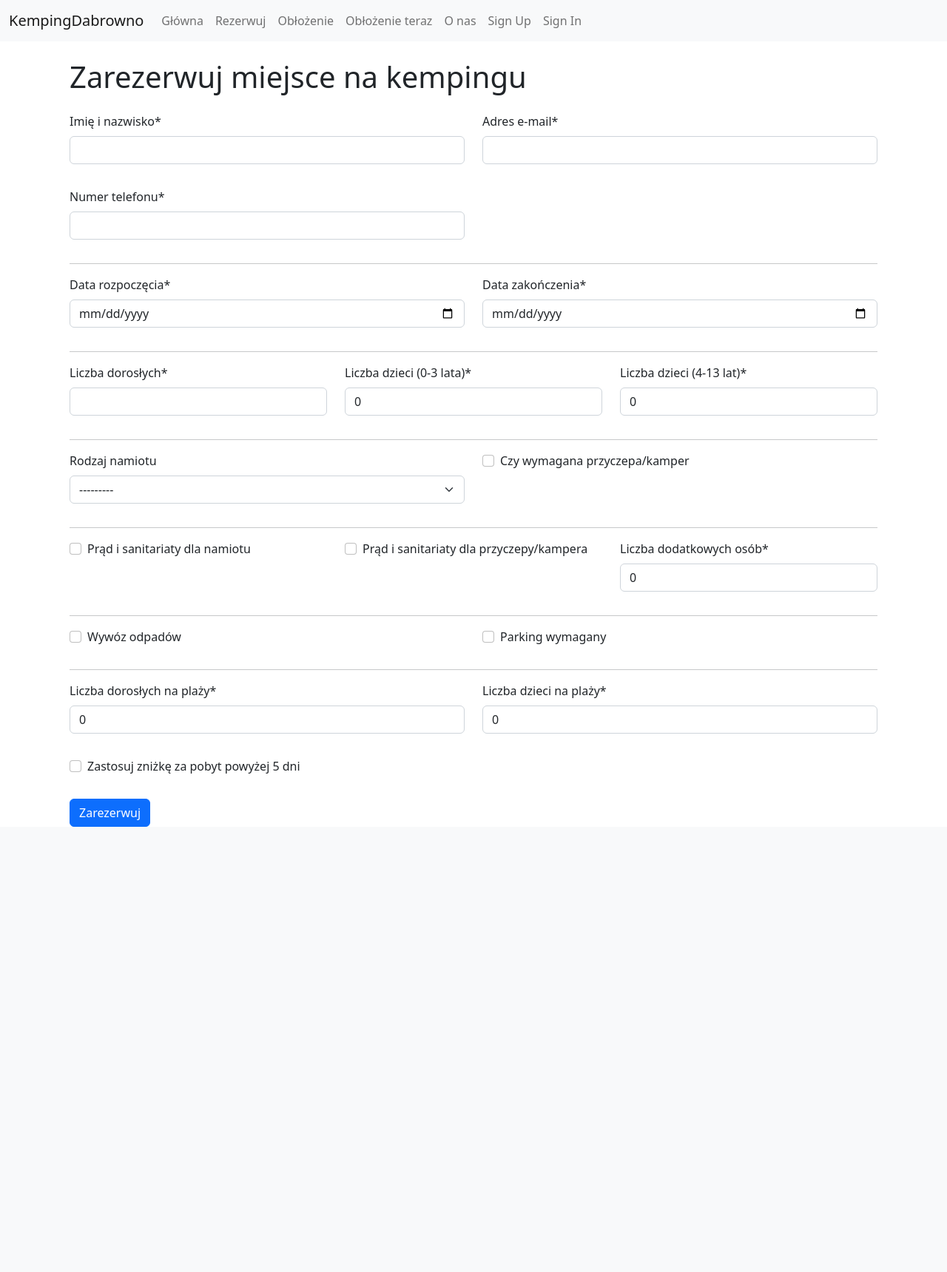
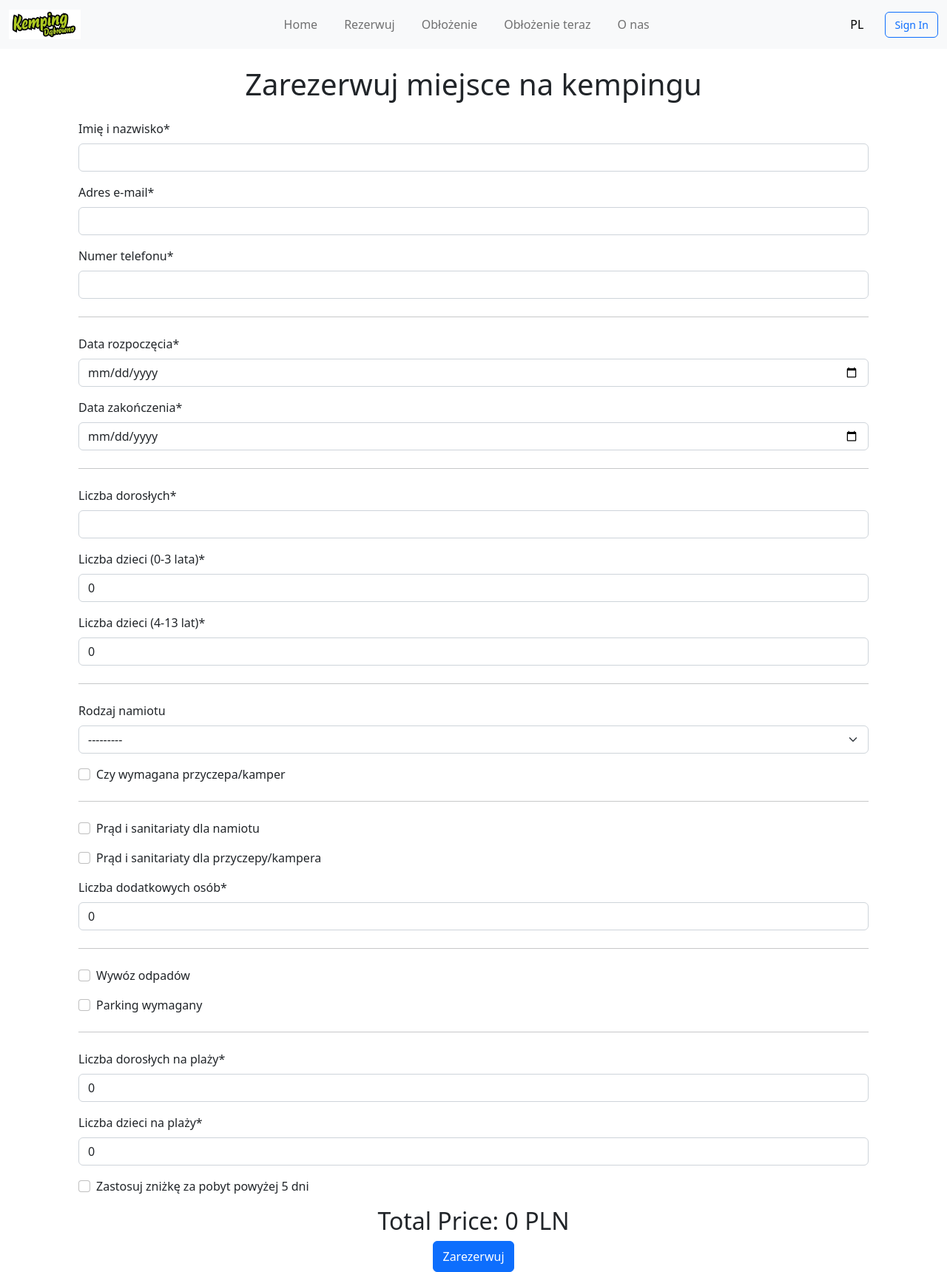
Before and after one commit to vic-cieslak/campsite-manager, a Django app: page /rezerwuj/ in a window 1280 px wide. Shown: the whole page at 74% size. Before the commit the page ends 1118 px from the top, so only its background shows below. Run offline with Django 4.2, Linux system fonts and the light colour scheme; parts of the project's set-up code (start-up, migrations or seed data) failed here and were passed over; some libraries are stand-ins or nearby versions.

Commit message:
add logo, nicer reservation page

```diff
--- a/kempingdabrowno/templates/base.html
+++ b/kempingdabrowno/templates/base.html
@@ -29,6 +29,34 @@
 
   <link href="{% static 'css/project.css' %}" rel="stylesheet" />
 
+<style>
+.navbar-nav {
+  margin: auto;
+}
+
+.navbar-nav .nav-item {
+  margin: 0 10px;
+}
+
+.navbar-brand img {
+  max-height: 40px;
+}
+
+.dropdown-toggle::after {
+  display: none;
+}
+
+.dropdown-menu {
+  min-width: 100px;
+}
+
+.btn-outline-primary, .btn-outline-secondary {
+  padding: 0.375rem 0.75rem;
+  font-size: 0.875rem;
+}
+
+
+</style>
 
 {% endblock css %}
 <!-- Le javascript
@@ -63,20 +91,16 @@
   <div class="mb-1">
     <nav class="navbar navbar-expand-md navbar-light bg-light">
       <div class="container-fluid">
-        <button class="navbar-toggler navbar-toggler-right"
-                type="button"
-                data-bs-toggle="collapse"
-                data-bs-target="#navbarSupportedContent"
-                aria-controls="navbarSupportedContent"
-                aria-expanded="false"
-                aria-label="Toggle navigation">
+        <a class="navbar-brand" href="{% url 'home' %}">
+          <img src="{% static 'images/kemping_logo.png' %}" alt="KempingDabrowno" height="150">
+        </a>
+        <button class="navbar-toggler" type="button" data-bs-toggle="collapse" data-bs-target="#navbarNav" aria-controls="navbarNav" aria-expanded="false" aria-label="Toggle navigation">
           <span class="navbar-toggler-icon"></span>
         </button>
-        <a class="navbar-brand" href="{% url 'home' %}">KempingDabrowno</a>
-        <div class="collapse navbar-collapse" id="navbarSupportedContent">
-          <ul class="navbar-nav mr-auto">
+        <div class="collapse navbar-collapse justify-content-center" id="navbarNav">
+          <ul class="navbar-nav">
             <li class="nav-item active">
-              <a class="nav-link" href="{% url 'home' %}">Główna <span class="visually-hidden">(current)</span></a>
+              <a class="nav-link" href="{% url 'home' %}">Home</a>
             </li>
             <li class="nav-item">
               <a class="nav-link" href="{% url 'create_reservation' %}">Rezerwuj</a>
@@ -90,28 +114,31 @@
             <li class="nav-item">
               <a class="nav-link" href="{% url 'about' %}">O nas</a>
             </li>
+          </ul>
+        </div>
+        <div class="d-flex align-items-center">
+          {% get_current_language as LANGUAGE_CODE %}
+          <div class="dropdown me-3">
+            <button class="btn btn-light dropdown-toggle" type="button" id="dropdownLanguageButton" data-bs-toggle="dropdown" aria-expanded="false">
+              {% if LANGUAGE_CODE == 'en' %}
+                EN
+              {% elif LANGUAGE_CODE == 'pl' %}
+                PL
+              {% endif %}
+            </button>
+            <ul class="dropdown-menu" aria-labelledby="dropdownLanguageButton">
+              <li><a class="dropdown-item" href="?language=en">EN</a></li>
+              <li><a class="dropdown-item" href="?language=pl">PL</a></li>
+            </ul>
+          </div>
+          <div>
             {% if request.user.is_authenticated %}
-              <li class="nav-item">
-                <a class="nav-link"
-                   href="{% url 'users:detail' request.user.pk %}">{% translate "My Profile" %}</a>
-              </li>
-              <li class="nav-item">
-                {# URL provided by django-allauth/account/urls.py #}
-                <a class="nav-link" href="{% url 'account_logout' %}">{% translate "Sign Out" %}</a>
-              </li>
+              <a class="btn btn-outline-primary" href="{% url 'users:detail' request.user.pk %}">My Profile</a>
+              <a class="btn btn-outline-secondary ms-2" href="{% url 'account_logout' %}">Sign Out</a>
             {% else %}
-              {% if ACCOUNT_ALLOW_REGISTRATION %}
-                <li class="nav-item">
-                  {# URL provided by django-allauth/account/urls.py #}
-                  <a id="sign-up-link" class="nav-link" href="{% url 'account_signup' %}">{% translate "Sign Up" %}</a>
-                </li>
-              {% endif %}
-              <li class="nav-item">
-                {# URL provided by django-allauth/account/urls.py #}
-                <a id="log-in-link" class="nav-link" href="{% url 'account_login' %}">{% translate "Sign In" %}</a>
-              </li>
+              <a class="btn btn-outline-primary" href="{% url 'account_login' %}">Sign In</a>
             {% endif %}
-          </ul>
+          </div>
         </div>
       </div>
     </nav>
--- a/kempingdabrowno/templates/pages/camping_population_chart.html
+++ b/kempingdabrowno/templates/pages/camping_population_chart.html
@@ -16,7 +16,7 @@
         const data = {
             labels: labels,
             datasets: [{
-                label: 'Ilość namiotów na kempingu',
+                label: 'Ilość ludzi na kempingu',
                 data: [
                     {% for data in population_data %}
                         {{ data.total_people }},
--- a/kempingdabrowno/templates/pages/create_reservation.html
+++ b/kempingdabrowno/templates/pages/create_reservation.html
@@ -2,89 +2,183 @@
 {% load crispy_forms_tags %}
 
 {% block content %}
-    <div class="container mt-4">
-        <h1 class="mb-4">Zarezerwuj miejsce na kempingu</h1>
-        <form method="post" class="needs-validation" novalidate>
+<link rel="stylesheet" href="https://cdn.jsdelivr.net/npm/flatpickr/dist/flatpickr.min.css">
+<script src="https://cdn.jsdelivr.net/npm/flatpickr"></script>
+
+    <div class="container mx-auto mt-4 px-4 md:px-0">
+        <h1 class="text-2xl font-semibold mb-4 text-center">Zarezerwuj miejsce na kempingu</h1>
+        <form method="post" class="needs-validation" novalidate id="reservationForm">
             {% csrf_token %}
-            <div class="row mb-3">
-                <div class="col-md-6">
+
+            <!-- User Info -->
+            <div class="grid grid-cols-1 md:grid-cols-2 gap-4 mb-6 max-w-sm mx-auto">
+                <div>
                     {{ form.full_name|as_crispy_field }}
                 </div>
-                <div class="col-md-6">
+                <div>
                     {{ form.email|as_crispy_field }}
                 </div>
-            </div>
-            <div class="row mb-3">
-                <div class="col-md-6">
+                <div>
                     {{ form.phone_number|as_crispy_field }}
                 </div>
             </div>
-            <hr>
-            <div class="row mb-3">
-                <div class="col-md-6">
+
+            <!-- Dates -->
+            <hr class="my-4">
+            <div class="grid grid-cols-1 md:grid-cols-2 gap-4 mb-6 max-w-sm mx-auto">
+                <div>
                     {{ form.start_date|as_crispy_field }}
                 </div>
-                <div class="col-md-6">
+                <div>
                     {{ form.end_date|as_crispy_field }}
                 </div>
             </div>
-            <hr>
-            <div class="row mb-3">
-                <div class="col-md-4">
+
+            <!-- Number of People -->
+            <hr class="my-4">
+            <div class="grid grid-cols-1 md:grid-cols-3 gap-4 mb-6 max-w-sm mx-auto">
+                <div>
                     {{ form.num_adults|as_crispy_field }}
+                    <input type="hidden" id="price_per_adult" value="50">
                 </div>
-                <div class="col-md-4">
+                <div>
                     {{ form.num_children_0_3|as_crispy_field }}
+                    <input type="hidden" id="price_per_child_0_3" value="0">
                 </div>
-                <div class="col-md-4">
+                <div>
                     {{ form.num_children_4_13|as_crispy_field }}
+                    <input type="hidden" id="price_per_child_4_13" value="30">
                 </div>
             </div>
-            <hr>
-            <div class="row mb-3">
-                <div class="col-md-6">
+
+            <!-- Camping Details -->
+            <hr class="my-4">
+            <div class="grid grid-cols-1 md:grid-cols-2 gap-4 mb-6 max-w-sm mx-auto">
+                <div>
                     {{ form.tent_type|as_crispy_field }}
                 </div>
-                <div class="col-md-6">
+                <div>
                     {{ form.caravan_required|as_crispy_field }}
+                    <input type="hidden" id="price_for_caravan" value="100">
                 </div>
             </div>
-            <hr>
-            <div class="row mb-3">
-                <div class="col-md-4">
+
+            <!-- Electricity and Extras -->
+            <hr class="my-4">
+            <div class="grid grid-cols-1 md:grid-cols-3 gap-4 mb-6 max-w-sm mx-auto">
+                <div>
                     {{ form.electricity_for_tent|as_crispy_field }}
+                    <input type="hidden" id="price_for_electricity_tent" value="20">
                 </div>
-                <div class="col-md-4">
+                <div>
                     {{ form.electricity_for_caravan|as_crispy_field }}
+                    <input type="hidden" id="price_for_electricity_caravan" value="30">
                 </div>
-                <div class="col-md-4">
+                <div>
                     {{ form.extra_person_count|as_crispy_field }}
+                    <input type="hidden" id="price_per_extra_person" value="40">
                 </div>
             </div>
-            <hr>
-            <div class="row mb-3">
-                <div class="col-md-6">
+
+            <!-- Additional Services -->
+            <hr class="my-4">
+            <div class="grid grid-cols-1 md:grid-cols-2 gap-4 mb-6 max-w-sm mx-auto">
+                <div>
                     {{ form.waste_disposal|as_crispy_field }}
                 </div>
-                <div class="col-md-6">
+                <div>
                     {{ form.parking_required|as_crispy_field }}
                 </div>
             </div>
-            <hr>
-            <div class="row mb-3">
-                <div class="col-md-6">
+
+            <!-- Beach Stay -->
+            <hr class="my-4">
+            <div class="grid grid-cols-1 md:grid-cols-2 gap-4 mb-6 max-w-sm mx-auto">
+                <div>
                     {{ form.num_beach_stay_adults|as_crispy_field }}
                 </div>
-                <div class="col-md-6">
+                <div>
                     {{ form.num_beach_stay_children|as_crispy_field }}
                 </div>
             </div>
-            <div class="row mb-3">
-                <div class="col-md-6">
-                    {{ form.apply_discount|as_crispy_field }}
-                </div>
+
+            <!-- Discount -->
+            <div class="mb-6 max-w-sm mx-auto">
+                {{ form.apply_discount|as_crispy_field }}
             </div>
-            <button type="submit" class="btn btn-primary">Zarezerwuj</button>
+
+            <!-- Total Price -->
+            <div class="mb-6 max-w-sm mx-auto text-center">
+                <h2 class="text-xl font-semibold">Total Price: <span id="totalPrice">0</span> PLN</h2>
+            </div>
+
+            <!-- Submit Button -->
+            <div class="text-center max-w-sm mx-auto">
+                <button type="submit" class="btn btn-primary w-full md:w-auto px-6 py-2 bg-blue-600 text-white rounded-md hover:bg-blue-700">Zarezerwuj</button>
+            </div>
         </form>
     </div>
+
+    <script>
+        document.addEventListener('DOMContentLoaded', function () {
+            const totalPriceEl = document.getElementById('totalPrice');
+
+            const numAdults = document.getElementById('{{ form.num_adults.id_for_label }}');
+            const numChildren0_3 = document.getElementById('{{ form.num_children_0_3.id_for_label }}');
+            const numChildren4_13 = document.getElementById('{{ form.num_children_4_13.id_for_label }}');
+            const caravanRequired = document.getElementById('{{ form.caravan_required.id_for_label }}');
+            const electricityForTent = document.getElementById('{{ form.electricity_for_tent.id_for_label }}');
+            const electricityForCaravan = document.getElementById('{{ form.electricity_for_caravan.id_for_label }}');
+            const extraPersonCount = document.getElementById('{{ form.extra_person_count.id_for_label }}');
+
+            function calculateTotalPrice() {
+                let totalPrice = 0;
+
+                const pricePerAdult = parseInt(document.getElementById('price_per_adult').value);
+                const pricePerChild0_3 = parseInt(document.getElementById('price_per_child_0_3').value);
+                const pricePerChild4_13 = parseInt(document.getElementById('price_per_child_4_13').value);
+                const priceForCaravan = parseInt(document.getElementById('price_for_caravan').value);
+                const priceForElectricityTent = parseInt(document.getElementById('price_for_electricity_tent').value);
+                const priceForElectricityCaravan = parseInt(document.getElementById('price_for_electricity_caravan').value);
+                const pricePerExtraPerson = parseInt(document.getElementById('price_per_extra_person').value);
+
+                // Adults
+                totalPrice += (numAdults.value ? parseInt(numAdults.value) * pricePerAdult : 0);
+
+                // Children 0-3
+                totalPrice += (numChildren0_3.value ? parseInt(numChildren0_3.value) * pricePerChild0_3 : 0);
+
+                // Children 4-13
+                totalPrice += (numChildren4_13.value ? parseInt(numChildren4_13.value) * pricePerChild4_13 : 0);
+
+                // Extra person
+                totalPrice += (extraPersonCount.value ? parseInt(extraPersonCount.value) * pricePerExtraPerson : 0);
+
+                // Caravan
+                if (caravanRequired.checked) {
+                    totalPrice += priceForCaravan;
+                }
+
+                // Electricity for tent
+                if (electricityForTent.checked) {
+                    totalPrice += priceForElectricityTent;
+                }
+
+                // Electricity for caravan
+                if (electricityForCaravan.checked) {
+                    totalPrice += priceForElectricityCaravan;
+                }
+
+                totalPriceEl.textContent = totalPrice;
+            }
+
+            // Add event listeners to form inputs
+            [numAdults, numChildren0_3, numChildren4_13, extraPersonCount, caravanRequired, electricityForTent, electricityForCaravan].forEach(input => {
+                input.addEventListener('change', calculateTotalPrice);
+            });
+
+            // Initial calculation on page load
+            calculateTotalPrice();
+        });
+    </script>
 {% endblock %}
```
Also changed, not shown: kempingdabrowno/static/images/kemping_logo.png (added).
